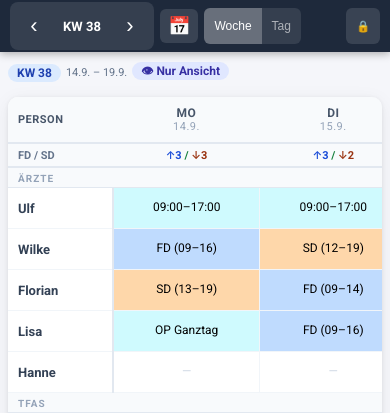
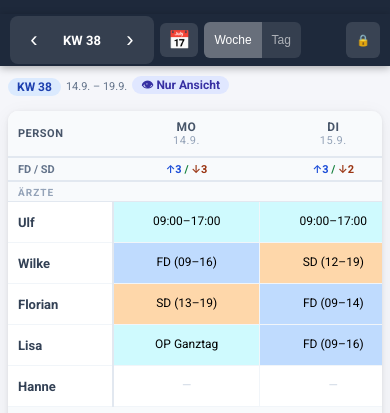
Before and after one commit to soeren1508/dienstplan, a Flask app: page / in a window 390 px wide. Shown: the top 413 px of the page. Run offline with Flask 3, Linux system fonts and the light colour scheme.

Commit message:
Kleinen Abstandshalter über der mobilen Kopfzeile eingefügt
Auf Wunsch des Nutzers, da der bisherige JS-Reflow-Fix das Problem
(Kopfzeile beim ersten Laden falsch positioniert/schwer bedienbar)
nicht zuverlässig behoben hat. Neues #topbar-spacer-Element (14px,
gleiche Hintergrundfarbe wie die Topbar) direkt vor der Topbar im
DOM, nur auf Mobile sichtbar -- schiebt die sticky Kopfzeile beim
ersten Rendern ein Stück nach unten.

Co-Authored-By: Claude Sonnet 5 <noreply@anthropic.com>

```diff
--- a/templates/index.html
+++ b/templates/index.html
@@ -30,6 +30,7 @@
   button, a, [role="button"] { touch-action: manipulation; }
 
   /* ── Top Bar ── */
+  #topbar-spacer { display: none; } /* nur auf Mobile sichtbar, siehe Media Query */
   .topbar {
     background: #1e293b; color: white; padding: 0 16px; height: 56px;
     display: flex; align-items: center; gap: 10px; position: sticky;
@@ -949,6 +950,17 @@
      Content scrollt frei dazwischen (wie iOS/Android)
   ══════════════════════════════════════════════ */
   @media (max-width: 640px) {
+
+    /* ── Abstandshalter über der Kopfzeile ──
+       Schiebt die sticky Topbar beim ersten Laden ein Stück nach unten,
+       damit die WebKit-Fehlberechnung (siehe .topbar-Kommentar weiter
+       unten) gar nicht erst sichtbar wird / die Bedienelemente von
+       Anfang an erreichbar sind. */
+    #topbar-spacer {
+      display: block;
+      height: 14px;
+      background: #1e293b;
+    }
 
     /* ── Topbar: STICKY oben (nicht fixed) ──
        position:fixed + Safe-Area ist auf iOS Safari dafür bekannt, dass
@@ -1355,6 +1367,10 @@
   </div>
 </div>
 
+<!-- Abstandshalter: schiebt die Kopfzeile auf Mobile ein Stück nach unten,
+     damit sie beim ersten Laden korrekt positioniert/bedienbar ist -->
+<div id="topbar-spacer"></div>
+
 <!-- Top Bar -->
 <div class="topbar">
   <!-- ── Zeile 1 (immer sichtbar) ── -->
```
